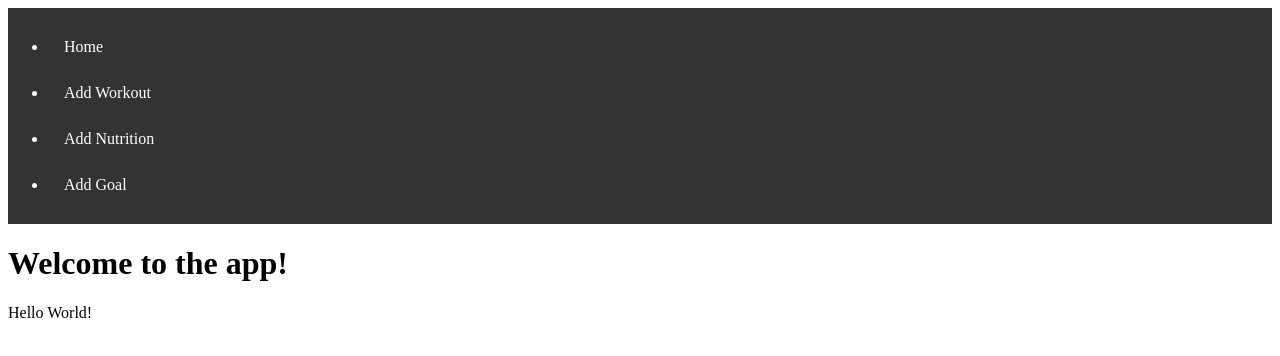
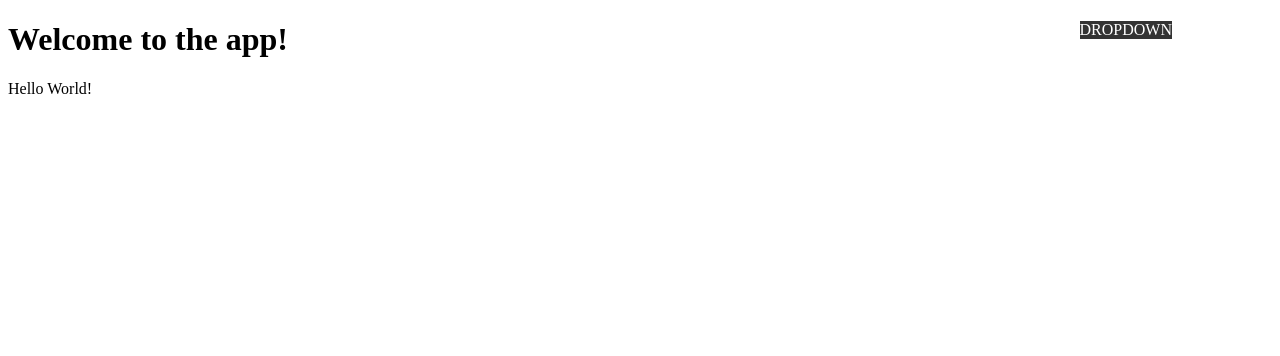
Before and after one commit to jishyk/React-Fitness, a React (Vite) app in the folder client/: page / in a window 1280 px wide. Shown: the top 356 px of the page. Built offline with nearby package versions, Linux system fonts and the light colour scheme.

Commit message:
working dropdown menu

```diff
--- a/client/src/components/Nav.jsx
+++ b/client/src/components/Nav.jsx
@@ -1,39 +1,45 @@
-import React from "react";
+import React, { useState } from "react";
 import { Link, useLocation } from "react-router-dom";
 import "../css/app.css";
 
+const AddNav = () => {
+    const location = useLocation();
+    const [showDropDown, setShowDropDown] = useState(false);
+
     const isActive = (path) => {
-    const currentPath = useLocation().pathname;
-    return currentPath === path ? "nav-link active" : "nav-link";
-}
+        return location.pathname === path ? "nav-link active" : "nav-link";
+    };
 
-function AddNav() {
+    const handleDropDownClick = () => {
+        setShowDropDown(!showDropDown);
+    };
+
     return (
-        <nav>
+        <nav className={`dropDown ${showDropDown ? 'active' : ''}`} onClick={handleDropDownClick}>
+            <span>DROPDOWN</span>
+            {showDropDown && (
+                <div className="dropDownContent">
                     <ul>
                         <li>
-                    <Link to="/" className={isActive('/')}>
-                        Home
-                    </Link>
-                </li>
-                <li>
-                    <Link to="/addWork" className={isActive('/addWork')}>
+                            <Link to="/AddWork" className={isActive('/AddWork')}>
                                 Add Workout
                             </Link>
                         </li>
                         <li>
-                    <Link to="/addNutrition" className={isActive('/addNutrtion')}>
+                            <Link to="/AddNutrition" className={isActive('/AddNutrition')}>
                                 Add Nutrition
                             </Link>
                         </li>
                         <li>
-                    <Link to="/addGoal" className={isActive('/addGoal')}>
+                            <Link to="/AddGoal" className={isActive('/AddGoal')}>
                                 Add Goal
                             </Link>
                         </li>
                     </ul>
+                </div>
+            )}
         </nav>
     );
 }
 
-export default AddNav
+export default AddNav;
--- a/client/src/css/app.css
+++ b/client/src/css/app.css
@@ -1,14 +1,37 @@
 nav {
     background-color: #333;
-    overflow: hidden;
-    flex:auto;
-    color: white
+    color: white;
+    float: right;
+    margin-right: 100px;
 }
 
 nav a {
+    /* display: inline-block; */
+    /* color: white; */
+    /* text-align: center;
+    padding: 14px 16px;
+    text-decoration: none; */
+}
+
+.dropDown {
+    position: relative;
     display: inline-block;
-    color: white;
-    text-align: center;
-    padding: 14px 16px;
-    text-decoration: none;
+    cursor: pointer;
 }
+
+.dropDownContent {
+    display: none;
+    position: absolute;
+    background-color: #f9f9f9;
+    min-width: 140px;
+    box-shadow: 0px 8px 16px 0px rgba(0,0,0,0.2);
+    padding: 5px 5px;
+    z-index: 1;
+}
+
+.dropDown.active .dropDownContent {
+    display: block;
+    text-align: left;
+    list-style: circle;
+    color: black
+}
```
Also changed, not shown: client/src/pages/AddGoal.jsx (added), client/src/pages/AddNutrition.jsx (added), client/src/pages/AddWork.jsx (added). Lines whose indentation alone changed are shown as unchanged.
